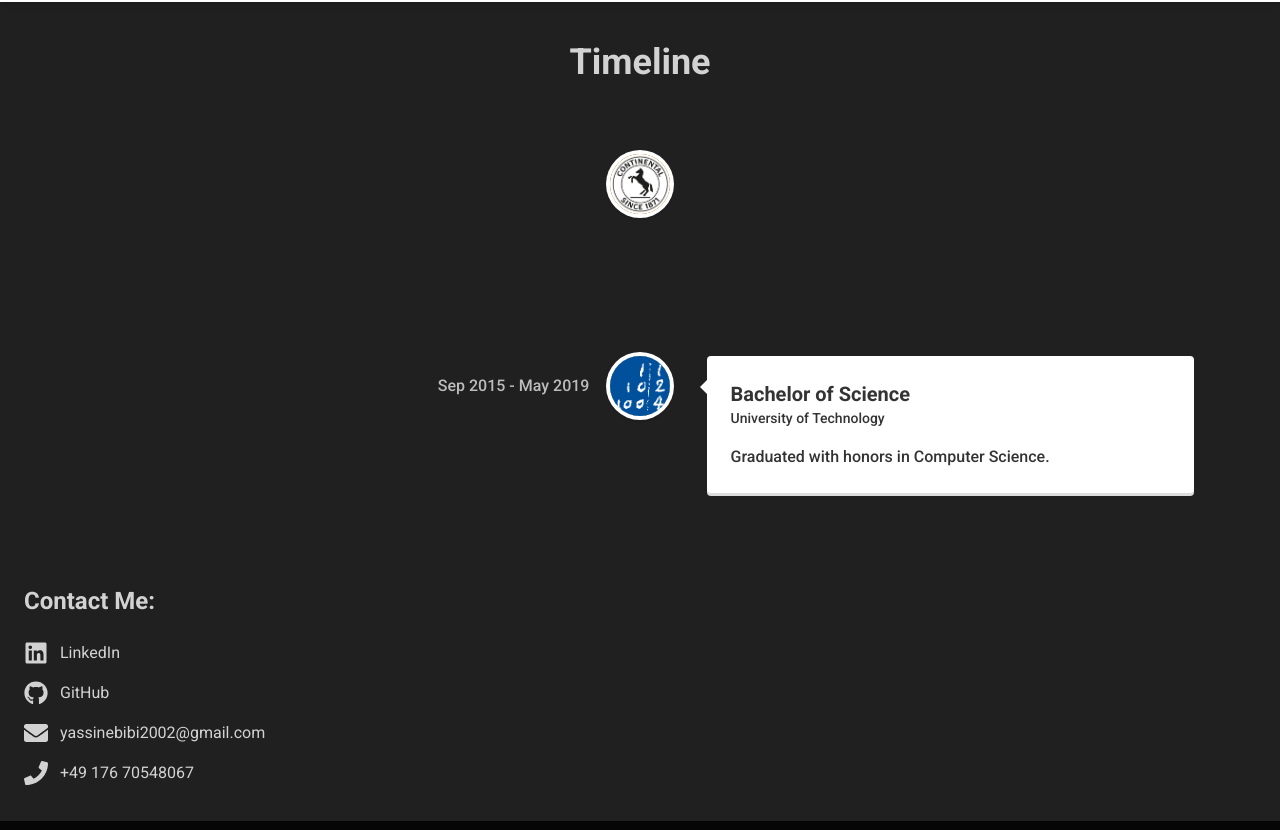
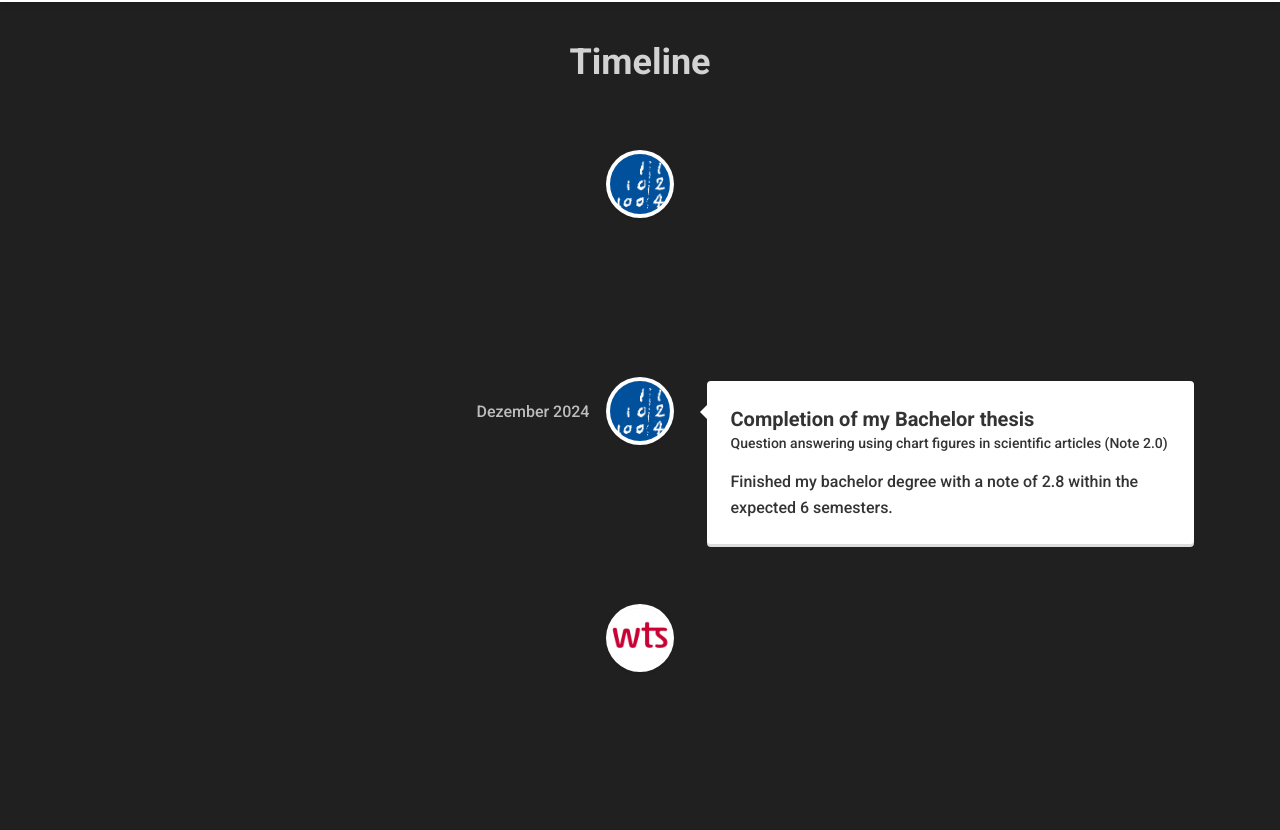
Before and after one commit to YassineBibi02/YassineBibi02.github.io, a Next.js app: page / in a window 1280 px wide. Shown: the part 1940-2770 px from the top of the page. Built offline with nearby package versions, Linux system fonts and the light colour scheme.

Commit message:
For mama

```diff
--- a/app/components/Timeline.tsx
+++ b/app/components/Timeline.tsx
@@ -17,15 +17,14 @@ const Timeline = () => {
             <VerticalTimelineElement
               key={element.key}
               date={element.date}
-              dateClassName=''
-              iconStyle={{ backgroundColor: '', display: 'flex', alignItems: 'center', justifyContent: 'center' }}
+              iconStyle={{ backgroundColor: element.bgColor, display: 'flex', alignItems: 'center', justifyContent: 'center' }}
               icon={
-                <div className={`w-full h-full flex items-center justify-center ${element.bgColor} rounded-full`}>
+
                   <img src={element.icon} className="w-15 h-15 rounded-full" />
-                </div>
+
               }
-              contentStyle={{ background: element.bgColor, color: '#fff' }}
-              contentArrowStyle={{ borderRight: `7px solid ${element.bgColor}` }}
+              contentStyle={{ background: "white", color: '#fff' }}
+              contentArrowStyle={{ borderRight: `7px solid white` }}
             >
               <h3 className="text-xl text-BlackCustom font-semibold">{element.title}</h3>
               <h5 className="text-sm  text-BlackCustom font-medium mb-2">{element.subtitle}</h5>
--- a/app/components/TimelineElements.ts
+++ b/app/components/TimelineElements.ts
@@ -13,21 +13,48 @@ interface TimelineElement {
   const timelineElements: TimelineElement[] = [
     {
       key: 1,
-      icon: "/Continental.png",
-      bgColor: "bg-amber-500",
-      title: "Software Engineer",
-      subtitle: "Tech Corp",
-      description: "Developed scalable applications using modern tech stacks.",
-      date: "Jan 2020 - Present",
+      icon: "Leibniz.png",
+      bgColor: "white",
+      title: "Finished my B.Sc Degree",
+      subtitle: "B.Sc Technische Informatik (Note 2.8)",
+      description: "Finished my bachelor degree with a note of 2.8 within the expected 6 semesters.",
+      date: "January 2025",
     },
     {
       key: 2,
+      icon: "Leibniz.png",
+      bgColor: "white",
+      title: "Completion of my Bachelor thesis",
+      subtitle: "Question answering using chart figures in scientific articles (Note 2.0)",
+      description: "Finished my bachelor degree with a note of 2.8 within the expected 6 semesters.",
+      date: "Dezember 2024",
+    },
+    {
+      key: 3,
+      icon: "wts.jpg",
+      bgColor: "white",
+      title: "Software Engineer",
+      subtitle: "Wts digital GmbH",
+      description: "At Wts. my main responsability is to help build power platform tools for clients and internal projects",
+      date: "November 2024",
+    },
+    {
+      key: 4,
+      icon: "ContinentalTrans.png",
+      bgColor: "orange",
+      title: "Working Student – Digitalization & Smart Factory",
+      subtitle: "Continental AG",
+      description: "At Continental, I was part of strategic projects focused on Smart Factory and Digitalization, working on automation and data-driven solutions for production environments.",
+      date: "November 2022",
+    },
+    {
+      key: 5,
       icon: "/Leibniz.png",
-      bgColor: "bg-white",
-      title: "Bachelor of Science",
-      subtitle: "University of Technology",
-      description: "Graduated with honors in Computer Science.",
-      date: "Sep 2015 - May 2019",
+      bgColor: "blue",
+      title: "Started Studying Computer Engineering",
+      subtitle: "B.Sc Technische Informatik ",
+      description: "Started Studying Computer Engineering at Leibniz Universität Hannover",
+      date: "September 2021",
     },
   ];
 
```
Also changed, not shown: public/ContinentalTrans.png (added), public/wts.jpg (added).
